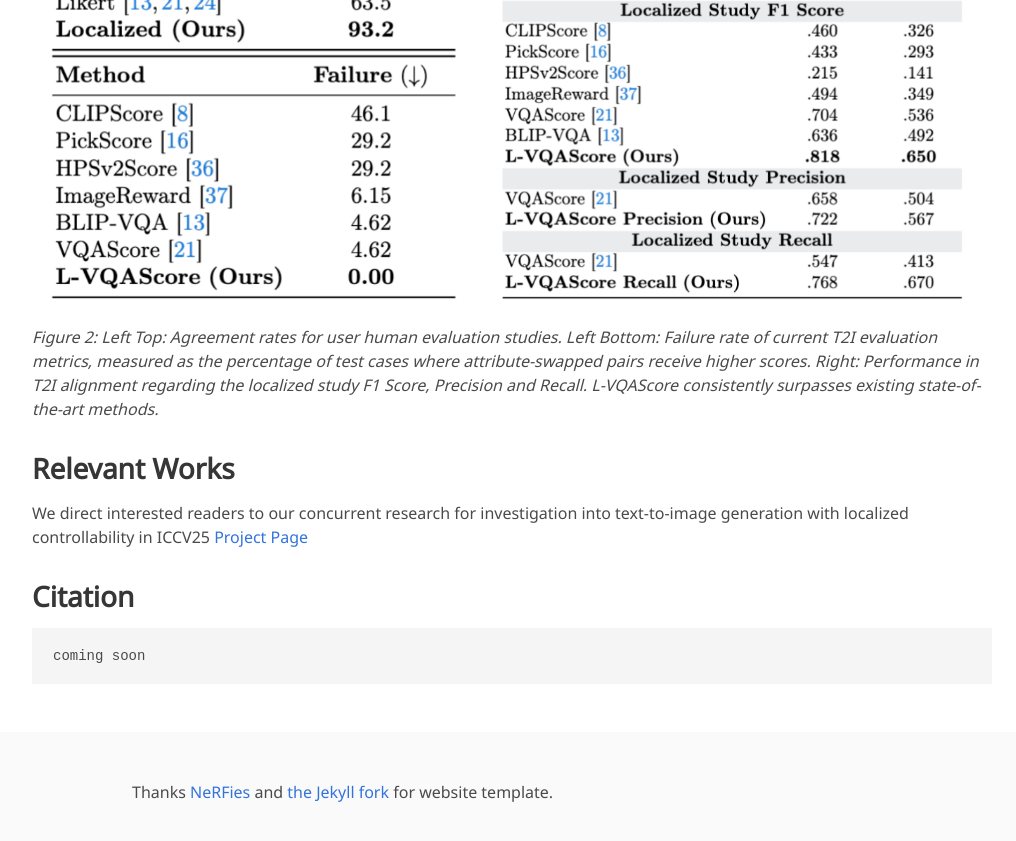
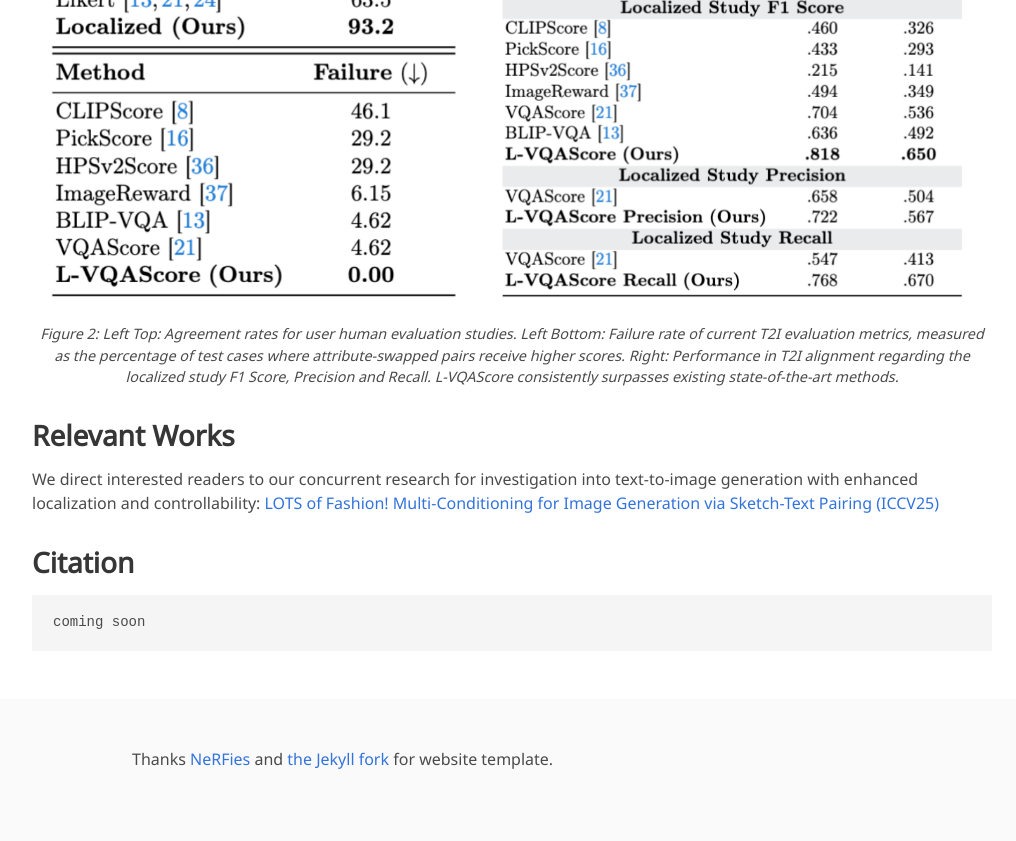
Before and after one commit to intelligolabs/L-VQAScore, a Jekyll site: the page built from index.md, in a window 1280 px wide and 900 px high, scrolled down 2694 px. Shown: the top 841 px of the window, without its empty margins (128-1144 px from the left). Built offline with Jekyll 4.4.1, drawn with Linux system fonts in a browser that asks for light colours; some web fonts are replaced.

Commit message:
Update index.md

````diff
--- a/index.md
+++ b/index.md
@@ -37,7 +37,7 @@
 To measure the alignment between the conditioning prompt and the generated image, we represent the conditioning text into structured entity-attribute pairs. L-VQAScore localizes regions of interest leveraging entity categories via a semantic segmentation module. Then reflection and leakage questions are composed to evaluate the presence of desired and leaked attributes in the localized regions, accounting for both attribute depiction and localization.
 ![Method1](/static/image/method_1.png)
 ![Method2](/static/image/method_2.png)
-<p style="text-align: center;">
+<p style="text-align: center; font-size: 0.9rem;">
     <em>Figure 1: L-VQAScore approach.</em>
 </p>
 
@@ -48,11 +48,12 @@
 - L-VQAScore effectively mitigates the attribute confusion in T2I evaluation, achieving improved correlation with human annotations compared to state-of-the-art metrics.
 
 ![Performance Comparision](/static/image/results.png)
-
+<p style="text-align: center; font-size: 0.9rem;">
 <em>Figure 2: Left Top: Agreement rates for user human evaluation studies. Left Bottom: Failure rate of current T2I evaluation metrics, measured as the percentage of test cases where attribute-swapped pairs receive higher scores. Right: Performance in T2I alignment regarding the localized study F1 Score, Precision and Recall. L-VQAScore consistently surpasses existing state-of-the-art methods.</em>
+</p>
 
 ## Relevant Works
-We direct interested readers to our concurrent research for investigation into text-to-image generation with localized controllability in ICCV25 <a href="https://federicogirella.github.io/lots/">Project Page</a>
+We direct interested readers to our concurrent research for investigation into text-to-image generation with enhanced localization and controllability: <a href="https://federicogirella.github.io/lots/">LOTS of Fashion! Multi-Conditioning for Image Generation via Sketch-Text Pairing (ICCV25)</a>
 
 ## Citation
 ```
````
